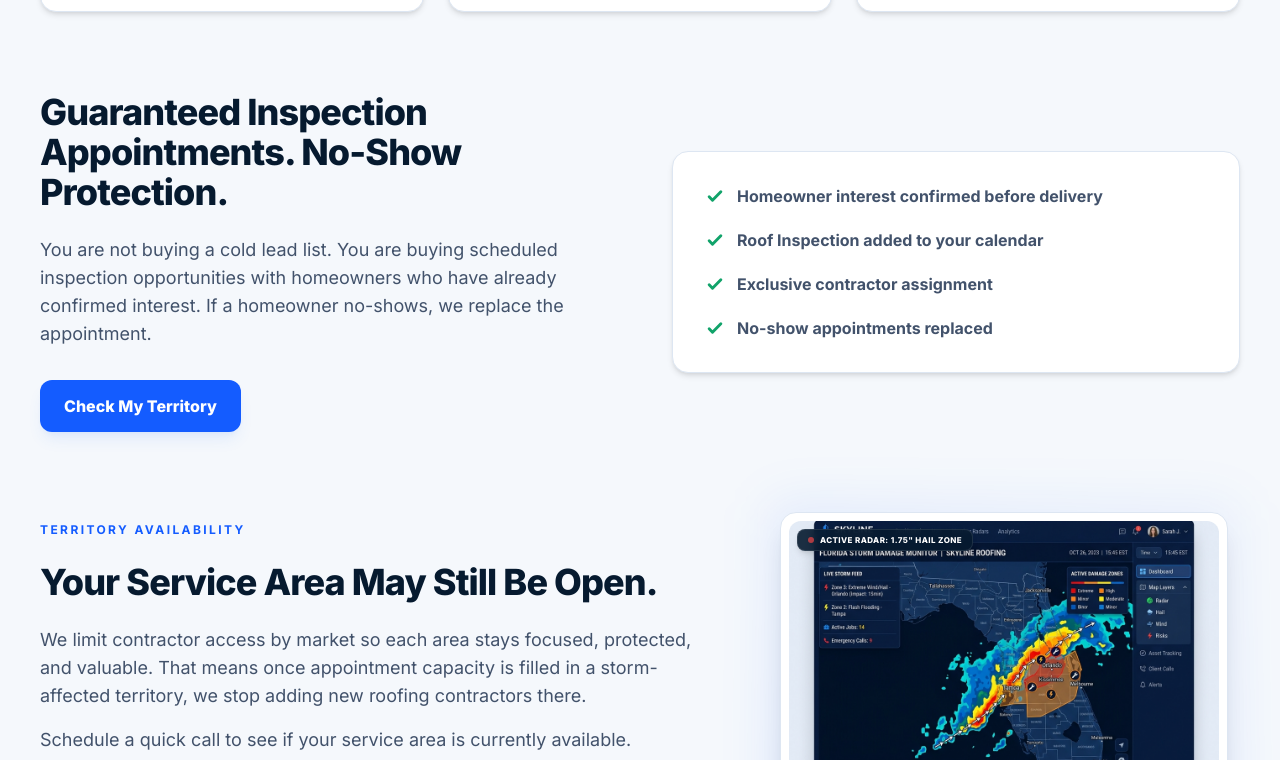
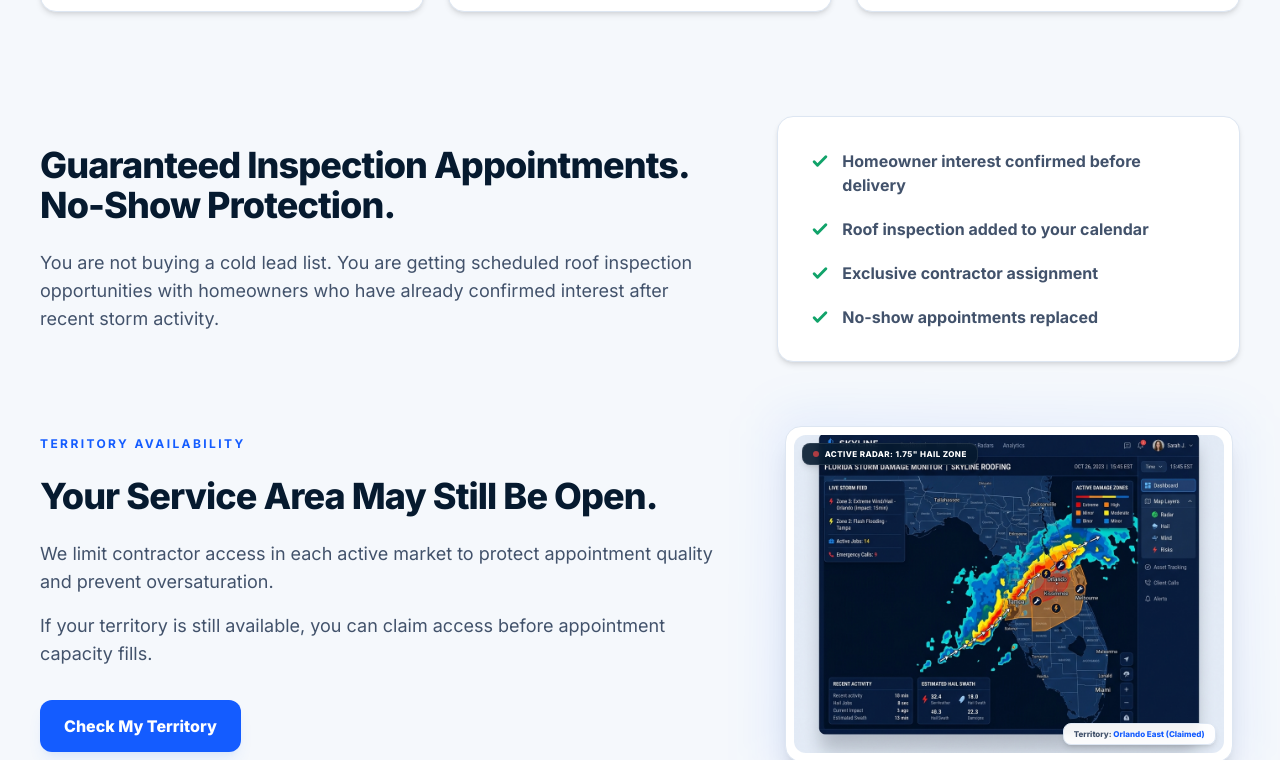
Before and after one commit to bbarnes4318/roofvisor, a Next.js app: page / in a window 1280 px wide. Shown: the part 1880-2640 px from the top of the page. Built offline with nearby package versions, Linux system fonts and the light colour scheme.

Commit message:
Landing: Realign and improve appointments and territory sections as two connected steps

```diff
--- a/app/page.tsx
+++ b/app/page.tsx
@@ -451,26 +451,21 @@ function HowItWorksSection() {
 
 function GuaranteeSection() {
   return (
-    <SectionContainer className="bg-[#F5F8FC] text-[#061A2F] pt-10 pb-10">
-      <div className="grid gap-12 lg:grid-cols-2 lg:gap-16 lg:items-center">
-        <div className="space-y-6">
+    <SectionContainer className="bg-[#F5F8FC] text-[#061A2F] pt-16 pb-8">
+      <div className="grid gap-12 lg:grid-cols-12 lg:gap-16 lg:items-center">
+        <div className="space-y-6 lg:col-span-7 text-left">
           <h2 className="text-3xl font-extrabold tracking-tight text-[#061A2F] sm:text-4xl leading-tight">
             Guaranteed Inspection Appointments. No-Show Protection.
           </h2>
           <p className="text-base leading-relaxed text-[#42526B] sm:text-lg">
-            You are not buying a cold lead list. You are buying scheduled inspection opportunities with homeowners who have already confirmed interest. If a homeowner no-shows, we replace the appointment.
+            You are not buying a cold lead list. You are getting scheduled roof inspection opportunities with homeowners who have already confirmed interest after recent storm activity.
           </p>
-          <div className="pt-2">
-            <ButtonLink href={`mailto:${CONTACT_EMAIL}?subject=Check%20Territory%20Availability`} className="bg-[#145CFF] text-white hover:bg-[#2F7DFF] border-0">
-              Check My Territory
-            </ButtonLink>
-          </div>
         </div>
 
-        <div className="bg-white border border-[#DDE6F2] rounded-2xl p-6 sm:p-8 space-y-5 shadow-md">
+        <div className="lg:col-span-5 bg-white border border-[#DDE6F2] rounded-2xl p-6 sm:p-8 space-y-5 shadow-md">
           {[
             "Homeowner interest confirmed before delivery",
-            "Roof Inspection added to your calendar",
+            "Roof inspection added to your calendar",
             "Exclusive contractor assignment",
             "No-show appointments replaced",
           ].map((bullet) => (
@@ -490,8 +485,8 @@ function GuaranteeSection() {
 
 function TerritoryCtaSection() {
   return (
-    <SectionContainer className="bg-[#F5F8FC] pt-10 pb-20">
-      <div className="grid gap-12 lg:grid-cols-12 lg:items-center">
+    <SectionContainer className="bg-[#F5F8FC] pt-8 pb-20">
+      <div className="grid gap-12 lg:grid-cols-12 lg:gap-16 lg:items-center">
 
         {/* Left Column: Copy Content */}
         <div className="space-y-6 lg:col-span-7 text-left">
@@ -503,16 +498,16 @@ function TerritoryCtaSection() {
           </h2>
           <div className="space-y-4 text-base leading-relaxed text-[#42526B] sm:text-lg">
             <p>
-              We limit contractor access by market so each area stays focused, protected, and valuable. That means once appointment capacity is filled in a storm-affected territory, we stop adding new roofing contractors there.
+              We limit contractor access in each active market to protect appointment quality and prevent oversaturation.
             </p>
             <p>
-              Schedule a quick call to see if your service area is currently available.
+              If your territory is still available, you can claim access before appointment capacity fills.
             </p>
           </div>
 
           <div className="pt-2">
             <ButtonLink href={`mailto:${CONTACT_EMAIL}?subject=Check%20Territory%20Availability`}>
-              Check Territory Availability
+              Check My Territory
             </ButtonLink>
           </div>
         </div>
```
